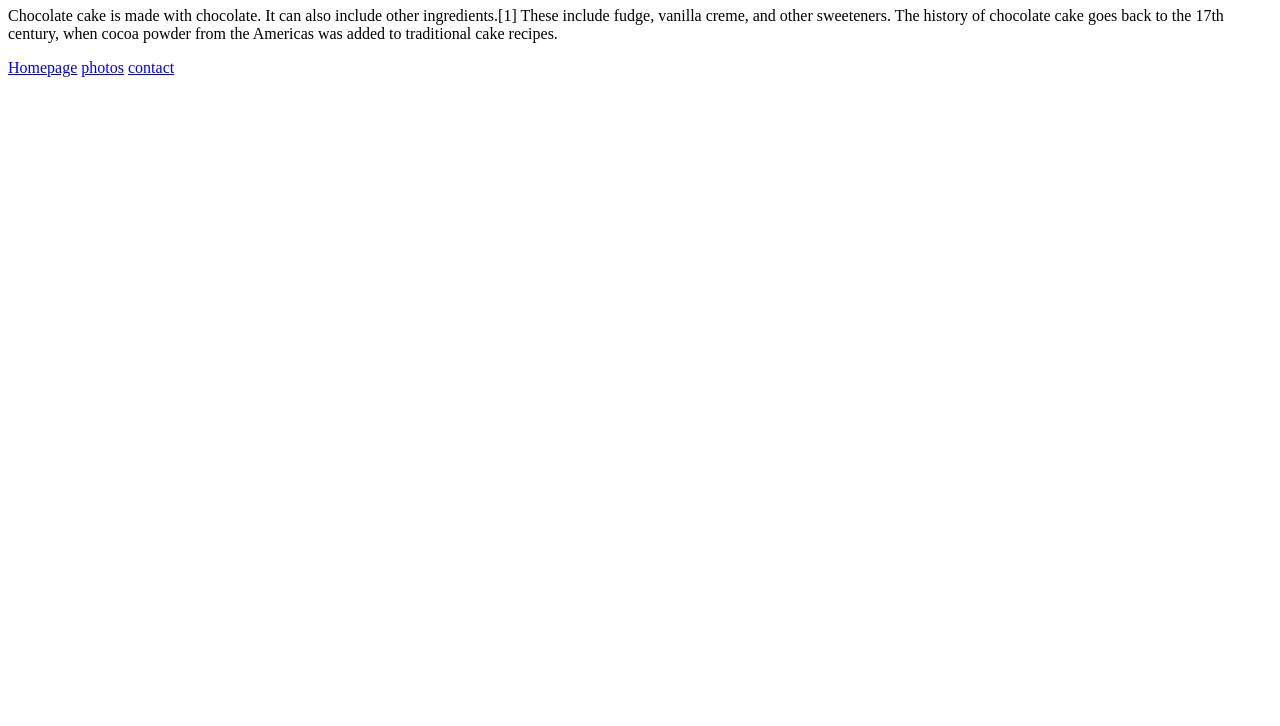
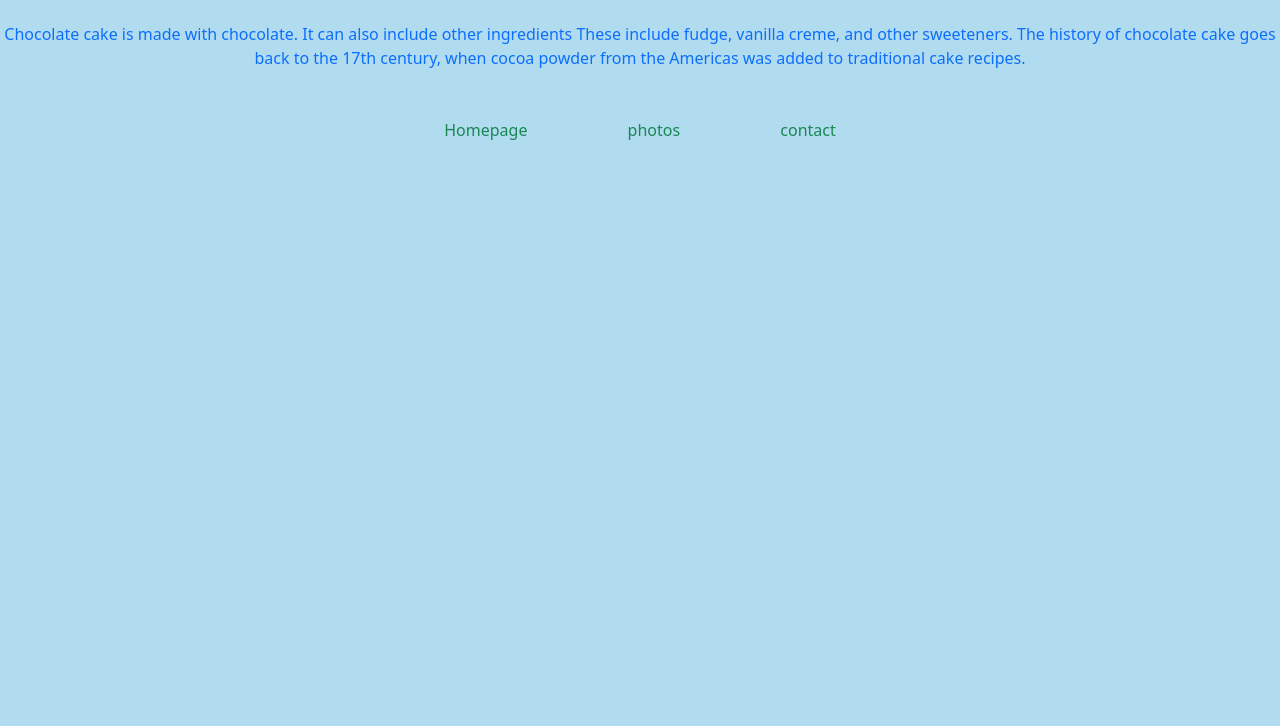
Before and after one commit to serah2023/crossaintt, a plain HTML site: page index.html in a window 1280 px wide. Shown: the part 74-800 px from the top of the page. Drawn offline with nearby package versions, Linux system fonts and the light colour scheme.

Commit message:
added CSS files

```diff
--- a/index.html
+++ b/index.html
@@ -5,15 +5,28 @@
     <meta charset="UTF-8">
     <meta http-equiv="X-UA-Compatible" content="IE=edge">
     <meta name="viewport" content="width=device-width, initial-scale=1.0">
+    <link href="https://cdn.jsdelivr.net/npm/bootstrap@5.3.0-alpha1/dist/css/bootstrap.min.css" rel="stylesheet"
+        integrity="sha384-GLhlTQ8iRABdZLl6O3oVMWSktQOp6b7In1Zl3/Jr59b6EGGoI1aFkw7cmDA6j6gD" crossorigin="anonymous">
+
+
+        <link rel="stylesheet" href="style.css">
     <title>Document</title>
+
+<style>
+
+
+
+
+</style>
+
 </head>
 
 <body>
 
-    <h1>🎂 crossaint</h1>
+    <h1 class="text-center mb-5">🎂 crossaint</h1>
 
-    <p>
-        Chocolate cake is made with chocolate. It can also include other ingredients.[1] These include fudge, vanilla
+    <p class="text-center mb-5 text-primary">
+        Chocolate cake is made with chocolate. It can also include other ingredients These include fudge, vanilla
         creme, and
         other sweeteners. The history of chocolate cake goes back to the 17th century, when cocoa powder from the
         Americas was
@@ -21,9 +34,14 @@
 
     </p>
 
-    <a href="#"> Homepage</a>
-    <a href="/photo.html">photos</a>
-    <a href="/contact.html">contact</a>
+
+    <div class="text-center" >
+
+    <a href="#" class="m-5 text-decoration-none text-success"> Homepage</a>
+    <a href="/photo.html" class="m-5 text-decoration-none text-success">photos</a>
+    <a href="/contact.html" class="m-5 text-decoration-none text-success">contact</a>
+    </div>
+
 </body>
 
 </html>
--- /dev/null
+++ b/style.css
@@ -0,0 +1,3 @@
+body{
+    background-color:rgb(177, 220, 240);
+}
```
Also changed, not shown: contact.html (+13 -4 lines), photo.html (+11 -5 lines).
